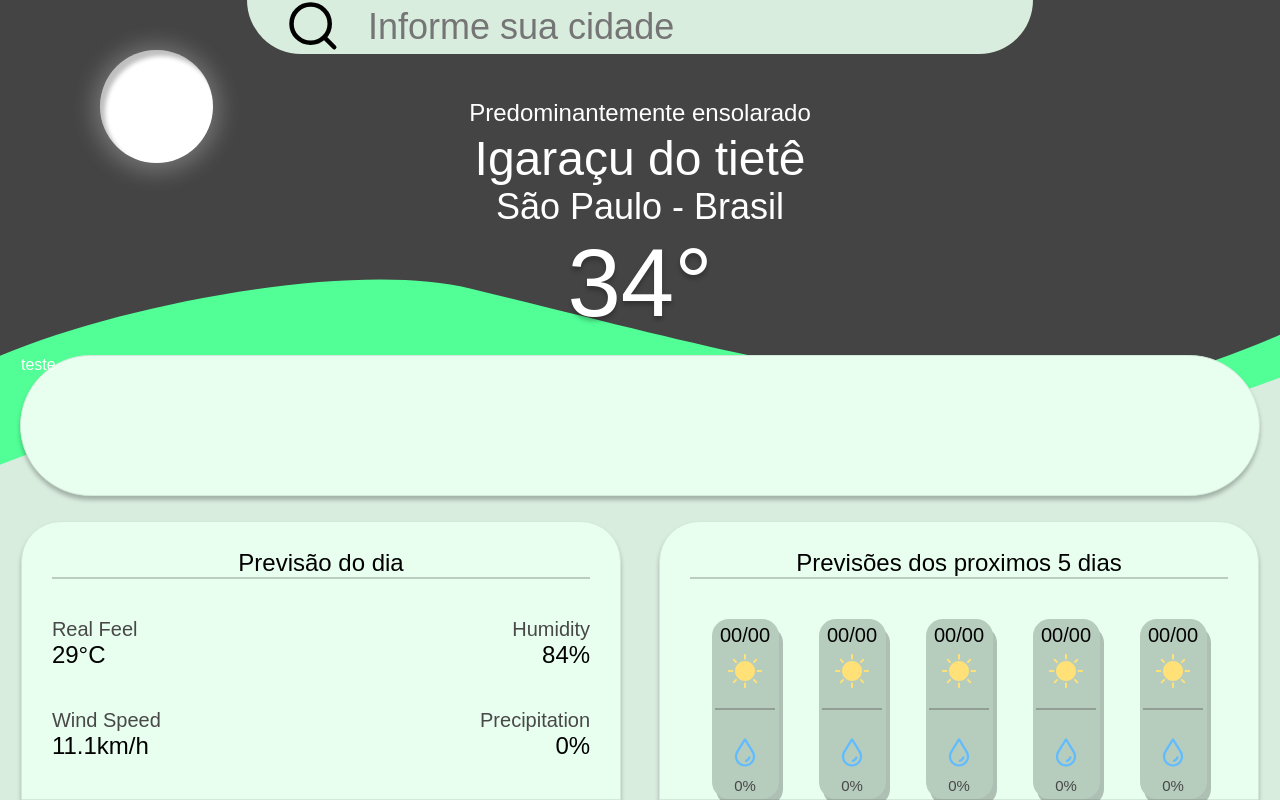
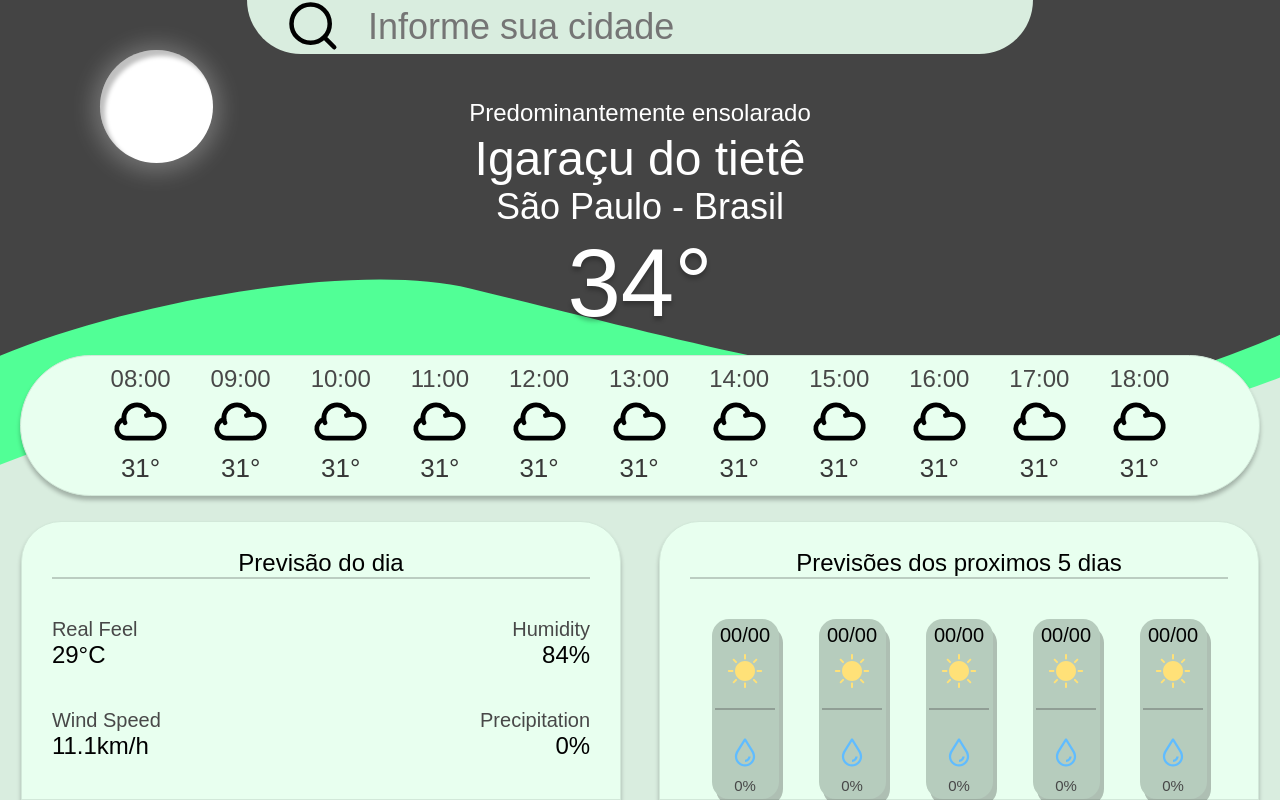
Before and after one commit to GuilhermeNono/React-Weather, a React (Create React App) app: page / in a window 1280 px wide. Built offline with nearby package versions, Linux system fonts and the light colour scheme.

Commit message:
Adicionando a funcionalidade de Informação pelas proximas horas

```diff
--- a/src/Components/App/index.tsx
+++ b/src/Components/App/index.tsx
@@ -2,7 +2,7 @@ import React, { useEffect, useState } from "react";
 import GlobalStyles from "../../Styles/GlobalStyles";
 import InfoCity from "../InfoCity";
 import InfoFull from "../InfoFull";
-import axios, { AxiosError, AxiosResponse } from "axios";
+import axios, { AxiosResponse } from "axios";
 import SearchBox from "../SearchBox";
 
 import { Container, StatusSunMoon } from "./styles";
@@ -20,7 +20,9 @@ const App: React.FC = () => {
   const [query, setQuery] = useState<string>("");
   const [weather, setWeather] = useState<any>({});
   const [location, setLocation] = useState<any>({});
+  const [hourly, setHourly] = useState<any[]>([]);
   const [infoWeather, setInfoWeather] = useState<InfoWeather>();
+  const [infoHourly, setInfoHourly] = useState<any[]>([]);
 
   async function search(e: any) {
     if (e.key === "Enter") {
@@ -46,13 +48,43 @@ const App: React.FC = () => {
       cityName: `${locationInfo.data[0].LocalizedName}`,
       countryUF: `${locationInfo.data[0].AdministrativeArea.LocalizedName} - ${locationInfo.data[0].Country.LocalizedName}`,
       statusCityWeather: `${Weather.data[0].WeatherText}`,
-      temperature: `${Weather.data[0].Temperature.Metric.Value}C`,
+      temperature: `${Weather.data[0].Temperature.Metric.Value}°`,
     };
   }
 
+  async function getNext12HoursForecast(LocationKey:string) {
+    let hoursForecast = await axios.get(`http://dataservice.accuweather.com/forecasts/v1/hourly/12hour/${LocationKey}?apikey=${process.env.REACT_APP_WEATHER_TOKEN}&language=pt-br&metric=true`);
+    let hoursAndTemperature:any[] = [];
+    hoursForecast.data.forEach((ss:any) => {
+        hoursAndTemperature.push(ss)
+    });
+    setHourly(hoursAndTemperature);
+  }
+
+  async function hourlyFormatter() {
+    let newArray:any[] = []
+    let newTime;
+    let newTemperature;
+
+    hourly.forEach(element => {
+      newTime = element.DateTime.slice(11, -9);
+      newTemperature = `${element.Temperature.Value}°`;
+      newArray.push({"Time": newTime, "MaxTemperature": newTemperature})
+    });
+    setInfoHourly(newArray)
+  }
+
   useEffect(() => {
-    console.log(infoWeather);
-  }, [infoWeather]);
+    if(location.Key){
+      getNext12HoursForecast(location.Key)
+    }
+  }, [location]);
+
+  useEffect(() => {
+    if(hourly.length !== 0){
+      hourlyFormatter();
+    }
+  }, [hourly])
 
   return (
     <Container>
@@ -65,7 +97,7 @@ const App: React.FC = () => {
         TemperatureCity={infoWeather?.temperature}
       />
       {/* TODO: Popular o componente InfoToday com as informações */}
-      <InfoFull />
+      <InfoFull InfoArrayHourlyForecast={infoHourly}/>
       <GlobalStyles />
     </Container>
   );
--- /dev/null
+++ b/src/Components/HourCard/index.tsx
@@ -0,0 +1,20 @@
+import React from 'react';
+import {Container, Hour, Icon, Temperature} from './styles';
+
+interface Props{
+  Hour?:string;
+  Temperature?:string | number;
+}
+
+const HourCard: React.FC<Props> = (props:Props) => {
+
+  return (
+    <Container>
+      <Hour>{props.Hour ? props.Hour : "Agora"}</Hour>
+      <Icon></Icon>
+      <Temperature>{props.Temperature ? props.Temperature : "31°"}</Temperature>
+    </Container>
+  );
+}
+
+export default HourCard;
--- /dev/null
+++ b/src/Components/HourCard/styles.tsx
@@ -0,0 +1,30 @@
+import styled from 'styled-components';
+
+export const Container = styled.div`
+width: auto;
+height: 100%;
+display: flex;
+flex-direction: column;
+justify-content: center;
+align-items: center;
+color: #000;
+
+`;
+
+
+export const Hour = styled.div`
+font-size: 24px;
+color: #484848;
+`
+
+export const Icon = styled.div`
+width: 57px;
+height: 57px;
+background-image: url('./images/icons_cloud.svg');
+`
+
+export const Temperature = styled.div`
+font-size: 26px;
+color: #373737;
+line-height: 36px;
+`
--- a/src/Components/InfoFull/index.tsx
+++ b/src/Components/InfoFull/index.tsx
@@ -1,13 +1,33 @@
 import React from 'react';
 import InfoToday from '../InfoToday';
 import InfoWeek from '../InfoWeek';
+import HourCard from '../HourCard'
 import { Container,HourWrapper, DayliInfoWrapper} from './styles';
 
-const InfoFull: React.FC = () => {
+interface Props{
+  InfoArrayHourlyForecast?:{
+    "Time":string;
+    "MaxTemperature":string;
+  }[];
+}
+
+const InfoFull: React.FC<Props> = ({InfoArrayHourlyForecast}) => {
 
   return (
     <Container>
-        <HourWrapper>teste</HourWrapper>
+        <HourWrapper>
+          <HourCard Hour={`${InfoArrayHourlyForecast?.length === 0 || !InfoArrayHourlyForecast ? "08:00" : InfoArrayHourlyForecast[0].Time}`} Temperature={InfoArrayHourlyForecast?.length === 0 || !InfoArrayHourlyForecast ? "31°" : InfoArrayHourlyForecast[0].MaxTemperature}/>
+          <HourCard Hour={`${InfoArrayHourlyForecast?.length === 0 || !InfoArrayHourlyForecast ? "09:00" : InfoArrayHourlyForecast[1].Time}`} Temperature={InfoArrayHourlyForecast?.length === 0 || !InfoArrayHourlyForecast ? "31°" : InfoArrayHourlyForecast[1].MaxTemperature}/>
+          <HourCard Hour={`${InfoArrayHourlyForecast?.length === 0 || !InfoArrayHourlyForecast ? "10:00" : InfoArrayHourlyForecast[2].Time}`} Temperature={InfoArrayHourlyForecast?.length === 0 || !InfoArrayHourlyForecast ? "31°" : InfoArrayHourlyForecast[2].MaxTemperature}/>
+          <HourCard Hour={`${InfoArrayHourlyForecast?.length === 0 || !InfoArrayHourlyForecast ? "11:00" : InfoArrayHourlyForecast[3].Time}`} Temperature={InfoArrayHourlyForecast?.length === 0 || !InfoArrayHourlyForecast ? "31°" : InfoArrayHourlyForecast[3].MaxTemperature}/>
+          <HourCard Hour={`${InfoArrayHourlyForecast?.length === 0 || !InfoArrayHourlyForecast ? "12:00" : InfoArrayHourlyForecast[4].Time}`} Temperature={InfoArrayHourlyForecast?.length === 0 || !InfoArrayHourlyForecast ? "31°" : InfoArrayHourlyForecast[4].MaxTemperature}/>
+          <HourCard Hour={`${InfoArrayHourlyForecast?.length === 0 || !InfoArrayHourlyForecast ? "13:00" : InfoArrayHourlyForecast[5].Time}`} Temperature={InfoArrayHourlyForecast?.length === 0 || !InfoArrayHourlyForecast ? "31°" : InfoArrayHourlyForecast[5].MaxTemperature}/>
+          <HourCard Hour={`${InfoArrayHourlyForecast?.length === 0 || !InfoArrayHourlyForecast ? "14:00" : InfoArrayHourlyForecast[6].Time}`} Temperature={InfoArrayHourlyForecast?.length === 0 || !InfoArrayHourlyForecast ? "31°" : InfoArrayHourlyForecast[6].MaxTemperature}/>
+          <HourCard Hour={`${InfoArrayHourlyForecast?.length === 0 || !InfoArrayHourlyForecast ? "15:00" : InfoArrayHourlyForecast[7].Time}`} Temperature={InfoArrayHourlyForecast?.length === 0 || !InfoArrayHourlyForecast ? "31°" : InfoArrayHourlyForecast[7].MaxTemperature}/>
+          <HourCard Hour={`${InfoArrayHourlyForecast?.length === 0 || !InfoArrayHourlyForecast ? "16:00" : InfoArrayHourlyForecast[8].Time}`} Temperature={InfoArrayHourlyForecast?.length === 0 || !InfoArrayHourlyForecast ? "31°" : InfoArrayHourlyForecast[8].MaxTemperature}/>
+          <HourCard Hour={`${InfoArrayHourlyForecast?.length === 0 || !InfoArrayHourlyForecast ? "17:00" : InfoArrayHourlyForecast[9].Time}`} Temperature={InfoArrayHourlyForecast?.length === 0 || !InfoArrayHourlyForecast ? "31°" : InfoArrayHourlyForecast[9].MaxTemperature}/>
+          <HourCard Hour={`${InfoArrayHourlyForecast?.length === 0 || !InfoArrayHourlyForecast ? "18:00" : InfoArrayHourlyForecast[10].Time}`} Temperature={InfoArrayHourlyForecast?.length === 0 || !InfoArrayHourlyForecast ? "31°" : InfoArrayHourlyForecast[10].MaxTemperature}/>
+        </HourWrapper>
         <DayliInfoWrapper>
             <InfoToday />
             <InfoWeek />
--- a/src/Components/InfoFull/styles.tsx
+++ b/src/Components/InfoFull/styles.tsx
@@ -16,6 +16,11 @@ background: #E8FFEF;
 border: 1px solid #D2E8D9;
 box-shadow: 0px 4px 4px rgba(0, 0, 0, 0.25);
 border-radius: 70.5px;
+display: flex;
+flex-direction: row;
+align-items: center;
+justify-content: center;
+gap: 40px;
 `;
 
 export const DayliInfoWrapper = styled.div`
```
Also changed, not shown: public/images/icons_cloud.svg (added).
